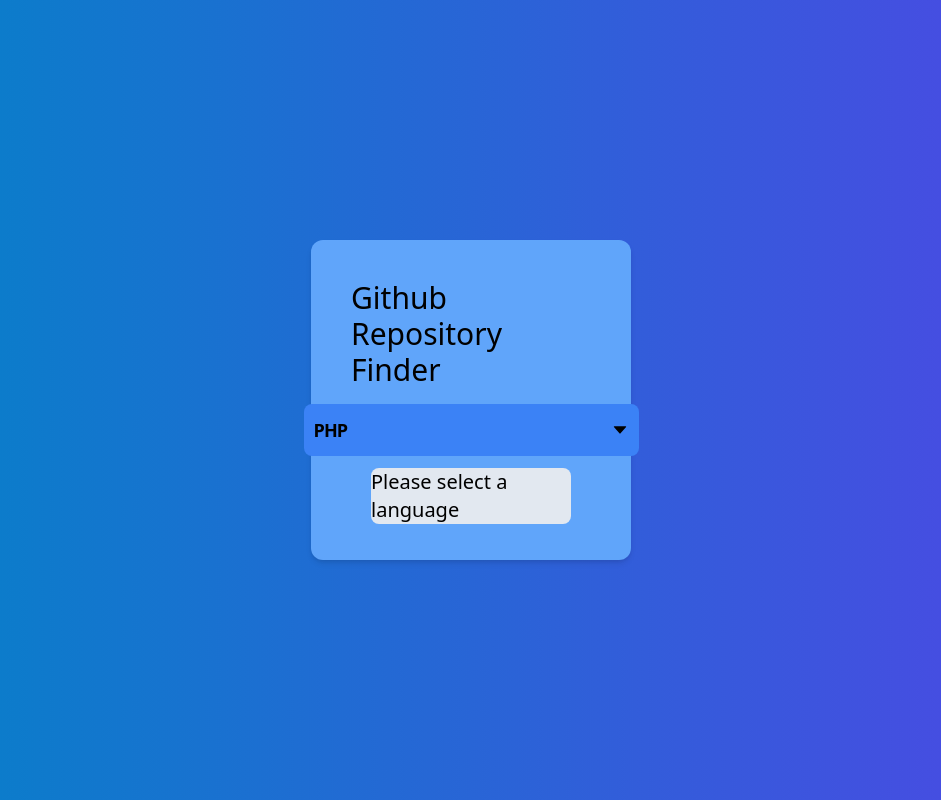
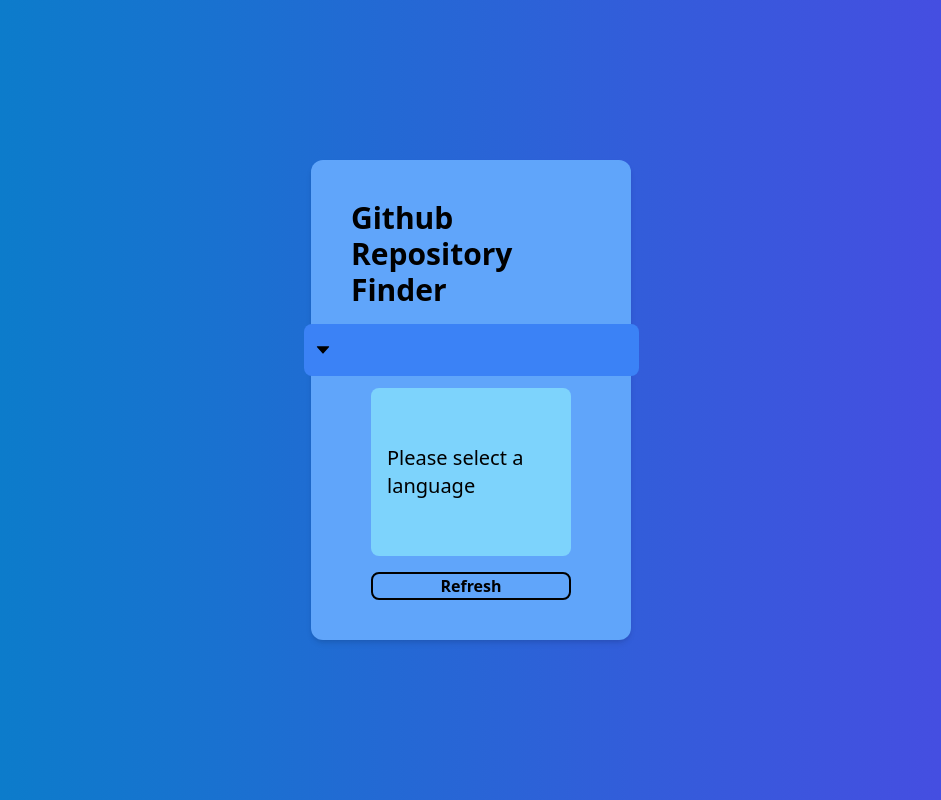
Before and after one commit to Migeen/Random-repo, a React (Vite) app in the folder my-random-repo/: page / in a window 1280 px wide. Shown: the whole page, without its empty margins (169-1110 px from the left). Built offline with nearby package versions, Linux system fonts and the light colour scheme.

Commit message:
API integration succesful

```diff
--- a/my-random-repo/src/App.jsx
+++ b/my-random-repo/src/App.jsx
@@ -2,9 +2,10 @@
 
 function App() {
 
+
   return (
     <div className="flex justify-center items-center bg-gradient-to-r from-sky-600 to-indigo-600  w-full h-screen">
-      <Container />
+      <Container/>
     </div>
   )
 }
--- a/my-random-repo/src/components/Container.jsx
+++ b/my-random-repo/src/components/Container.jsx
@@ -1,13 +1,17 @@
+import { useState } from 'react'
 import React from 'react'
 import Dropdown from './Dropdown'
 import Repo from './Repo'
 
 const Container = () => {
+  const [language , setLanguage] = useState('');
+
   return (
-    <div className=' h-2/5 w-1/4 rounded-xl shadow-md flex gap-4 flex-col items-center p-10 bg-blue-400'>
-      <h1 className='font-medium text-3xl'>Github Repository Finder</h1>
-      <Dropdown />
-      <Repo/>
+    <div className=' h-3/5 w-1/4 rounded-xl shadow-md flex gap-4 flex-col items-center p-10 bg-blue-400'>
+      <h1 className='font-bold text-3xl'>Github Repository Finder</h1>
+      <Dropdown selectedLanguage={language} setLanguage={setLanguage} />
+      <Repo language={language}/>
+      <button className='h-10 w-5/6 border-2 border-black rounded-lg font-bold hover:bg-black hover:text-sky-400 duration-300'>Refresh</button>
     </div>
   )
 }
--- a/my-random-repo/src/components/Dropdown.jsx
+++ b/my-random-repo/src/components/Dropdown.jsx
@@ -2,16 +2,16 @@
 import React, { useEffect, useState } from 'react'
 import { AiOutlineCaretDown, AiOutlineCaretUp } from 'react-icons/ai';
 
-const Dropdown = () => {
+const Dropdown = ({selectedLanguage, setLanguage}) => {
 
     const [isOpen, setIsOpen] = useState(false);
-    const [Language,setLanguage] = useState('PHP');
+
 
     return (
         <div className='relative flex flex-col items-center w-[335px] h-10 rounded-lg mb-2'>
             <button onClick={() => setIsOpen((prev) => !prev)} className='bg-blue-500 p-2 w-full flex items-center justify-between font-bold text-lg rounded-lg tracking-tighter border-2
             border-transparent active:border-white duration-300 active:text-white'>
-                {Language}
+                {selectedLanguage}
                 {!isOpen ? (
                     <AiOutlineCaretDown className='h-8' />
                 ) : (
@@ -19,7 +19,7 @@
                 )}
             </button>
             {isOpen &&
-                <div className='bg-blue-500 absolute top-20 max-h-[410px] overflow-y-scroll flex flex-col w-full rounded-lg p-2'>
+                <div className='bg-blue-500 absolute top-16 max-h-[410px] overflow-y-scroll flex flex-col w-full rounded-lg p-2'>
                     {list.map((item, i) => (
                         <div className='flex flex-col w-full text-start hover:bg-blue-400 cursor-pointer rounded-lg p-4'
                          key={i}
--- a/my-random-repo/src/components/Repo.jsx
+++ b/my-random-repo/src/components/Repo.jsx
@@ -1,11 +1,60 @@
-import React from 'react'
+import React, { useEffect, useState } from 'react';
 
-const Repo = () => {
-  return (
-    <div className='w-5/6  h-2/5 rounded-lg flex bg-slate-200 justify-center items-center'>
-        <h2 className=' text-xl cursor-default'>Please select a language</h2>
-      </div>
-  )
-}
+const Repo = ({ language }) => {
+    const [repo, setRepo] = useState(null);
+    const [loading, setLoading] = useState(false);
+    const [error, setError] = useState('');
 
-export default Repo
+    useEffect(() => {
+        if (!language) return; // Fetch only if a language is selected
+
+        const fetchRandomRepo = async () => {
+            setRepo(null); // Reset previous repo
+            setLoading(true);
+            setError('');
+
+            try {
+                const response = await fetch(
+                    `https://api.github.com/search/repositories?q=language:${language}&sort=stars&order=desc&per_page=100`
+                );
+
+                if (!response.ok) {
+                    throw new Error('Failed to fetch repositories');
+                }
+
+                const data = await response.json();
+                if (data.items && data.items.length > 0) {
+                    const randomRepo = data.items[Math.floor(Math.random() * data.items.length)];
+                    setRepo(randomRepo);
+                } else {
+                    setError('No repositories found for the specified language');
+                }
+            } catch (err) {
+                setError(err.message);
+            } finally {
+                setLoading(false);
+            }
+        };
+
+        fetchRandomRepo();
+    }, [language]);
+
+    return (
+        <div className='w-5/6 h-3/5 rounded-lg flex overflow-y-scroll max-h-3/5 p-4  bg-sky-300 justify-center items-center'>
+            {loading ? (
+                <h2 className='text-xl cursor-default'>Please wait...</h2>
+            ) : error ? (
+                <h2 className='text-xl cursor-default text-red-500'>{error}</h2>
+            ) : repo ? (
+                <div className='text-center'>
+                    <h2 className='text-xl font-bold mb-2'>{repo.name}</h2>
+                    <p className='text-sm'>{repo.description || "No description available."}</p>
+                </div>
+            ) : (
+                <h2 className='text-xl cursor-default'>Please select a language</h2>
+            )}
+        </div>
+    );
+};
+
+export default Repo;
--- a/my-random-repo/src/list.json
+++ b/my-random-repo/src/list.json
@@ -25,5 +25,58 @@
     },
     {
         "Language": "GO"
+    },{
+        "Language": "C#"
+    },
+    {
+        "Language": "R"
+    },
+    {
+        "Language": "Vala"
+    },
+    {
+        "Language": "Kotlin"
+    },
+    {
+        "Language": "Swift"
+    },
+    {
+        "Language": "Rust"
+    },
+    {
+        "Language": "Dart"
+    },
+    {
+        "Language": "Perl"
+    },
+    {
+        "Language": "Julia"
+    },{
+        "Language": "Nim"
+    },
+    {
+        "Language": "ASP.NET"
+    },
+    {
+        "Language": "Svelte"
+    },
+    {
+        "Language": "Flutter"
+    },
+    {
+        "Language": "React Native"
+    },
+    {
+        "Language": "MATLAB"
+    },
+    {
+        "Language": "Scala"
+    },
+    {
+        "Language": "Lisp"
+    },
+    {
+        "Language": "GraphQL"
     }
+
 ]
```
